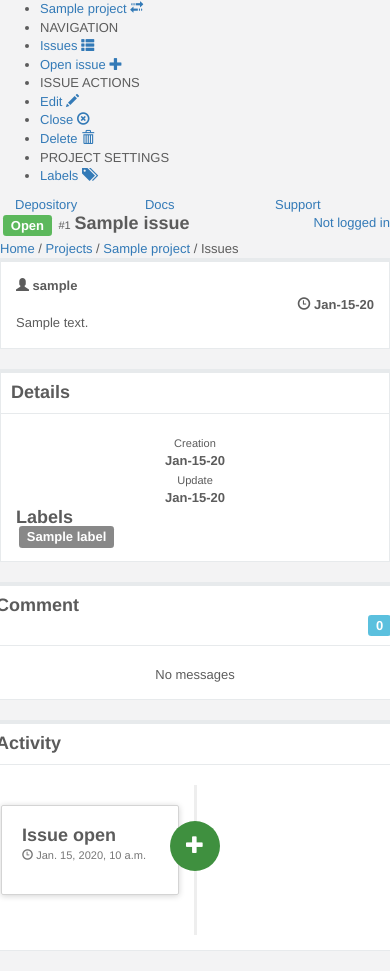
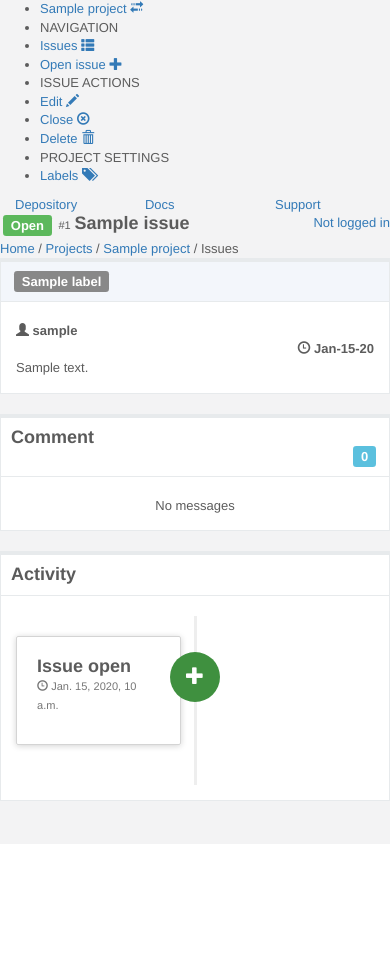
Before and after one commit to poulp/django-app-tracker, a Django app: template apptracker/templates/apptracker/issues/detail.html in a window 390 px wide. After the commit the page ends 801 px from the top, so only its background shows below. Run offline with Django 3.2, Linux system fonts and the light colour scheme; the template is opened without the code that fills it: most values are stand-ins (such as "Sample title", 1, 10 or a date in 2020); some libraries are stand-ins or nearby versions.

Commit message:
add queryset to labels for modelform from issues

```diff
--- a/apptracker/forms.py
+++ b/apptracker/forms.py
@@ -1,6 +1,5 @@
 
 from django import forms
-from django.forms.fields import TextInput
 
 from apptracker.models import Issue, Label
 
@@ -9,6 +8,10 @@ class NewIssueForm(forms.ModelForm):
     class Meta(object):
         model = Issue
         fields = ['title', 'description', 'labels']
+
+    def __init__(self, project, *args, **kwargs):
+        super(NewIssueForm, self).__init__(*args, **kwargs)
+        self.fields['labels'].queryset = Label.objects.filter(project=project)
 
 
 class LabelForm(forms.ModelForm):
--- a/apptracker/models.py
+++ b/apptracker/models.py
@@ -16,6 +16,7 @@ class Project(models.Model):
     class Meta(object):
         verbose_name = 'Project'
         verbose_name_plural = 'Projects'
+        ordering = ['slug']
 
     name = models.CharField('Name', max_length=80)
     slug = models.CharField('Slug', max_length=80)
@@ -37,6 +38,7 @@ class Label(models.Model):
     class Meta(object):
         verbose_name = 'Label'
         verbose_name_plural = 'Labels'
+        ordering = ['color']
 
     title = models.CharField(max_length=20, verbose_name='Title')
     slug = models.SlugField(max_length=20, verbose_name='Slug')
--- a/apptracker/templates/apptracker/issues/detail.html
+++ b/apptracker/templates/apptracker/issues/detail.html
@@ -31,6 +31,17 @@
     <div class="row">
         <div class="col-md-6">
             <div class="box">
+                <div class="box-header back">
+                    {% with labels=issue.labels.all %}
+                        {% if labels %}
+                            {% for label in labels %}
+                                <span class="label" style="background-color:{{ label.color }}">{{ label.title }}</span>
+                            {% endfor %}
+                        {% else %}
+                            <span>No label</span>
+                        {% endif %}
+                    {% endwith %}
+                </div>
                 <div class="box-body">
                     <div class="row issue-description-meta">
                         <div class="col-md-8">
@@ -49,41 +60,7 @@
                     </div>
                 </div>
             </div>
-        </div>
 
-        <div class="col-md-3">
-            <div class="box">
-                <div class="box-header">
-                    <h3>Details</h3>
-                </div>
-
-                <div class="box-body">
-                    <div class="detail-issue text-center">
-                        <small>Creation</small><br/>
-                        <strong>{{ issue.created_date|date:"M-d-y" }}</strong>
-                    </div>
-
-                    <div class="detail-issue text-center">
-                        <small>Update</small><br/>
-                        <strong>{{ issue.modified_date|date:"M-d-y" }}</strong>
-                    </div>
-
-                    <h4>Labels</h4>
-                    {% with labels=issue.labels.all %}
-                        {% if labels %}
-                            {% for label in labels %}
-                                <p><span class="label" style="background-color:{{ label.color }}">{{ label.title }}</span></p>
-                            {% endfor %}
-                        {% else %}
-                            <p class="text-center" ng-hide="issue.labels">No label</p>
-                        {% endif %}
-                    {% endwith %}
-                </div>
-            </div>
-        </div>
-
-        <div class="row">
-            <div class="col-md-6">
             <div class="box">
                 <div class="box-header">
                     <div class="row">
--- a/apptracker/views/issues.py
+++ b/apptracker/views/issues.py
@@ -46,6 +46,9 @@ class IssueNewView(ProjectMixin, FormView):
     template_name = 'apptracker/issues/new.html'
     form_class = NewIssueForm
 
+    def get_form(self, form_class):
+        return form_class(project=self.get_project(), **self.get_form_kwargs())
+
     def get_success_url(self):
         return reverse_lazy('issue-list', kwargs={'pk': self.kwargs['pk']})
 
@@ -58,4 +61,5 @@ class IssueNewView(ProjectMixin, FormView):
         issue.owner = self.request.user
         issue.project = self.get_project()
         issue.save()
+        form.save_m2m()
         return super(IssueNewView, self).form_valid(form)
```
Also changed, not shown: apptracker/templates/apptracker/issues/new.html (+63 -5 lines). Lines whose indentation alone changed are shown as unchanged.
